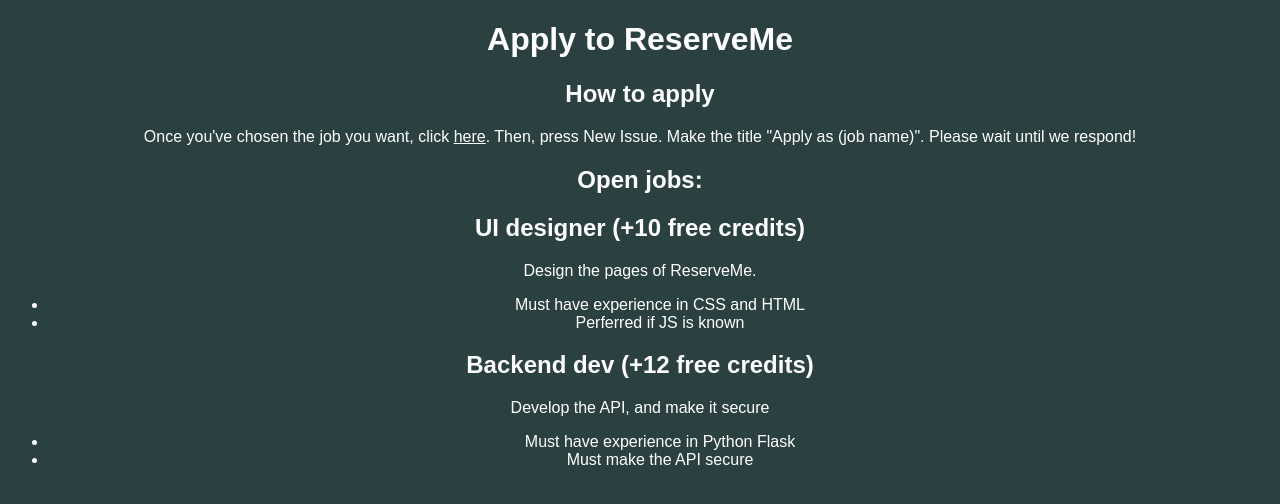
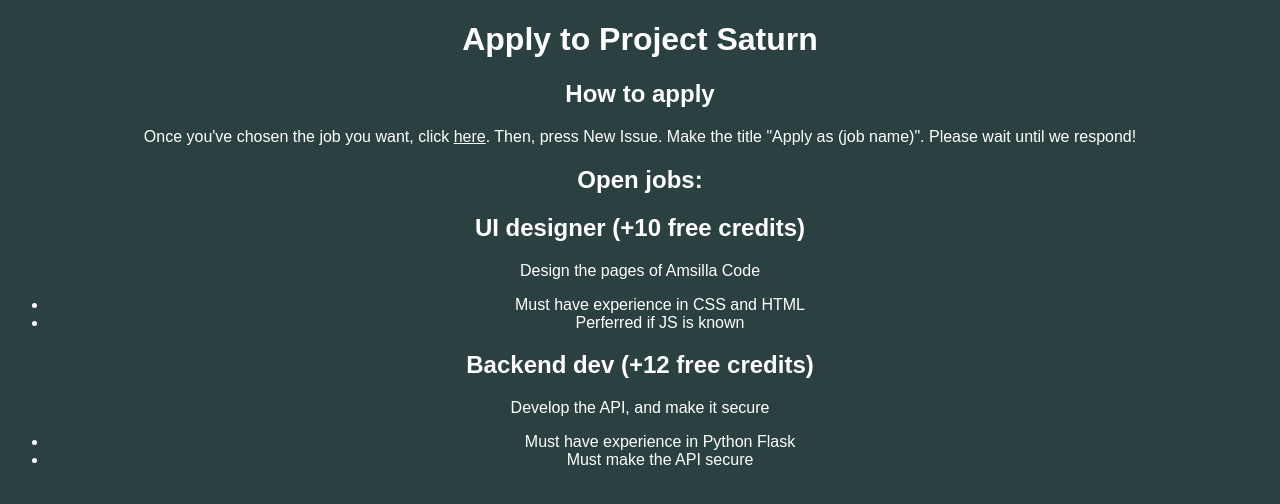
Before and after one commit to py660/projectsaturn, a plain HTML site: page index.html in a window 1280 px wide. Drawn offline with Linux system fonts and the light colour scheme.

Commit message:
Update index.html

```diff
--- a/index.html
+++ b/index.html
@@ -4,17 +4,17 @@
 <head>
   <meta charset="utf-8">
   <meta name="viewport" content="width=device-width">
-  <title>ReserveMe</title>
+  <title>Project Saturn</title>
   <link href="style.css" rel="stylesheet" type="text/css" />
 </head>
 
 <body>
-  <h1>Apply to ReserveMe</h1>
+  <h1>Apply to Project Saturn</h1>
   <h2>How to apply</h2>
-  <p>Once you've chosen the job you want, click <a href="https://github.com/Fairies-Feast/joinreserveme/issues">here</a>. Then, press New Issue. Make the title "Apply as (job name)". Please wait until we respond!</p>
+  <p>Once you've chosen the job you want, click <a href="https://github.com/Fairies-Feast/projectsaturn/issues">here</a>. Then, press New Issue. Make the title "Apply as (job name)". Please wait until we respond!</p>
   <h2>Open jobs:</h2>
   <h2>UI designer (+10 free credits)</h2>
-  <p>Design the pages of ReserveMe.</p>
+  <p>Design the pages of Amsilla Code</p>
   <ul>
     <li>Must have experience in CSS and HTML</li>
     <li>Perferred if JS is known</li>
```
